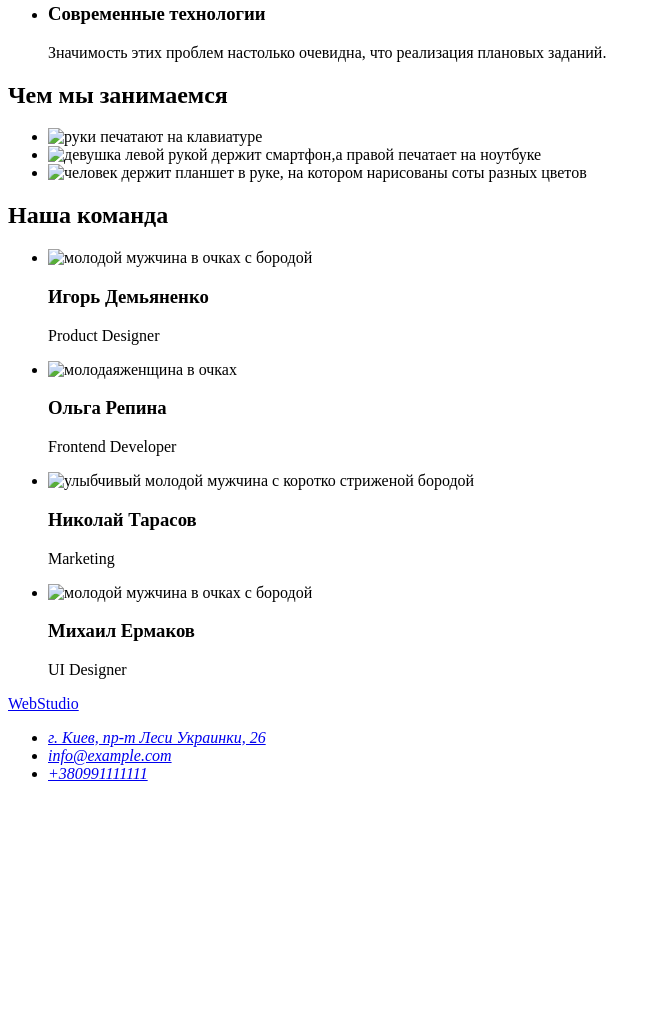
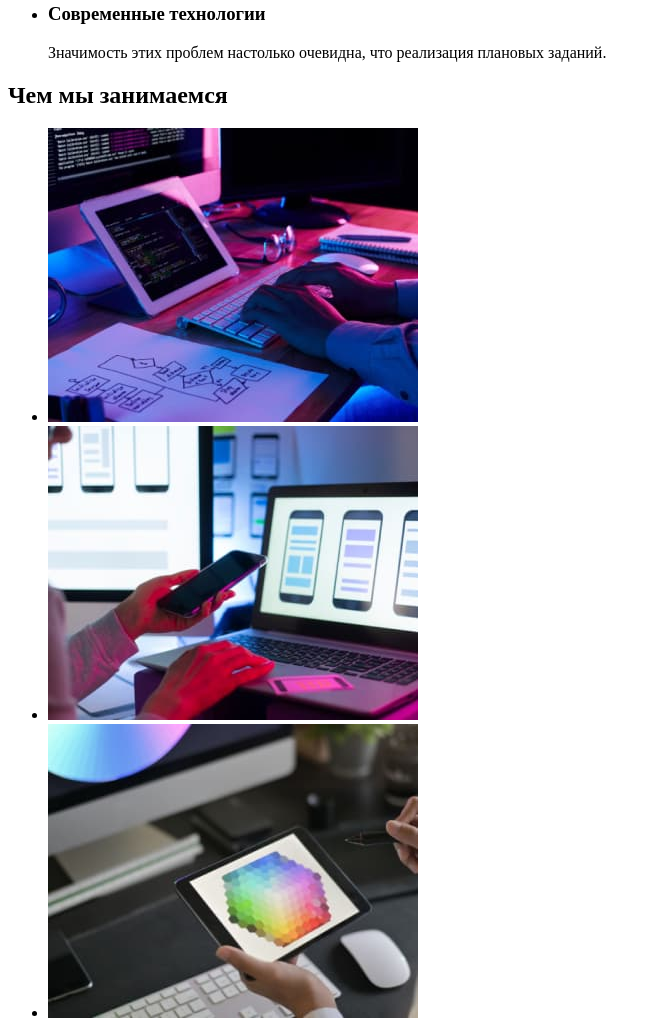
Before and after one commit to Yevhen-Humeniuk/goit-markup-hw-02, a plain HTML site: page index.html in a window 1280 px wide. Shown: the part 532-1553 px from the top of the page, without its empty margins (0-661 px from the left). Before the commit the page ends 1331 px from the top, so only its background shows below. Drawn offline with Linux system fonts and the light colour scheme.

Commit message:
correct-start

```diff
--- a/index.html
+++ b/index.html
@@ -56,12 +56,12 @@
         <section>
             <h2>Чем мы занимаемся</h2>
             <ul>
-                <li><img src="./img/what-we-do-sec/img.jpg" alt="руки печатают на клавиатуре" width="370" height="294">
+                <li><img src="./images/what-we-do-sec/img.jpg" alt="руки печатают на клавиатуре" width="370" height="294">
                 </li>
-                <li><img src="./img/what-we-do-sec/box2.jpg"
+                <li><img src="./images/what-we-do-sec/box2.jpg"
                         alt="девушка левой рукой держит смартфон,а правой печатает на ноутбуке" width="370"
                         height="294"></li>
-                <li><img src="./img/what-we-do-sec/img1.jpg"
+                <li><img src="./images/what-we-do-sec/img1.jpg"
                         alt="человек держит планшет в руке, на котором нарисованы соты разных цветов" width="370"
                         height="294"></li>
             </ul>
@@ -71,23 +71,23 @@
             <h2>Наша команда</h2>
             <ul>
                 <li>
-                    <img src="./img/our-team/img.jpg" alt="молодой мужчина в очках с бородой" width="270" height="260">
+                    <img src="./images/our-team/img.jpg" alt="молодой мужчина в очках с бородой" width="270" height="260">
                     <h3>Игорь Демьяненко</h3>
                     <p lang="en">Product Designer</p>
                 </li>
                 <li>
-                    <img src="./img/our-team/img1.jpg" alt="молодаяженщина в очках" width="270" height="260">
+                    <img src="./images/our-team/img1.jpg" alt="молодаяженщина в очках" width="270" height="260">
                     <h3>Ольга Репина</h3>
                     <p lang="en">Frontend Developer</p>
                 </li>
                 <li>
-                    <img src="./img/our-team/img2.jpg" alt="улыбчивый молодой мужчина с коротко стриженой бородой"
+                    <img src="./images/our-team/img2.jpg" alt="улыбчивый молодой мужчина с коротко стриженой бородой"
                         width="270" height="260">
                     <h3>Николай Тарасов</h3>
                     <p lang="en">Marketing</p>
                 </li>
                 <li>
-                    <img src="./img/our-team/img3.jpg" alt="молодой мужчина в очках с бородой" width="270" height="260">
+                    <img src="./images/our-team/img3.jpg" alt="молодой мужчина в очках с бородой" width="270" height="260">
                     <h3>Михаил Ермаков</h3>
                     <p lang="en">UI Designer</p>
                 </li>
```
Also changed, not shown: images/our-team/img.jpg (added), images/our-team/img1.jpg (added), images/our-team/img2.jpg (added), images/our-team/img3.jpg (added), images/what-we-do-sec/box2.jpg (added), images/what-we-do-sec/img.jpg (added), images/what-we-do-sec/img1.jpg (added).
